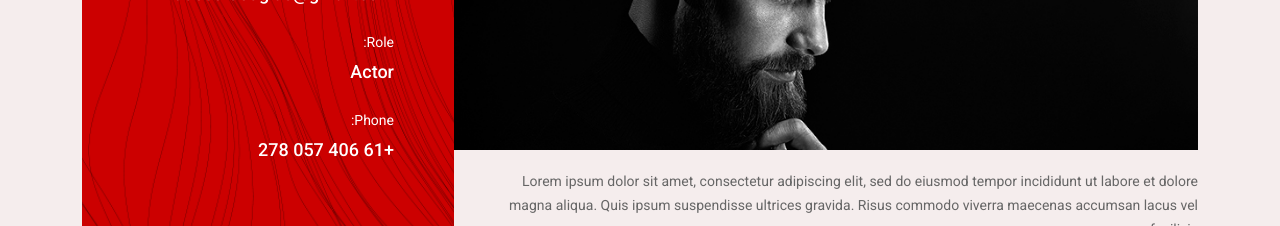
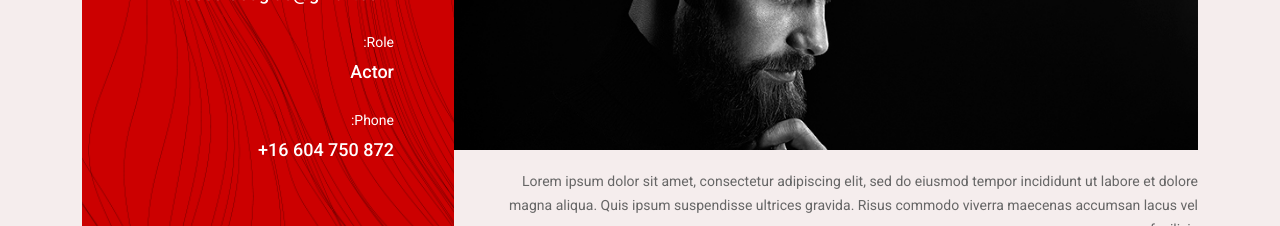
Before and after one commit to douglasadecer/actor-portfolio, a Next.js app: page /youtube in a window 1280 px wide. Shown: the part 1760-1986 px from the top of the page. Built offline with nearby package versions, Linux system fonts and the light colour scheme.

Commit message:
updated About.js

```diff
--- a/src/components/Youtube/About.js
+++ b/src/components/Youtube/About.js
@@ -65,7 +65,7 @@ const About = () => {
                       </li>
                       <li>
                         Phone:
-                        <span>+61 406 057 278</span>
+                        <span> 872 750 604 16+</span>
                       </li>
                     </ul>
                   </div>
```
